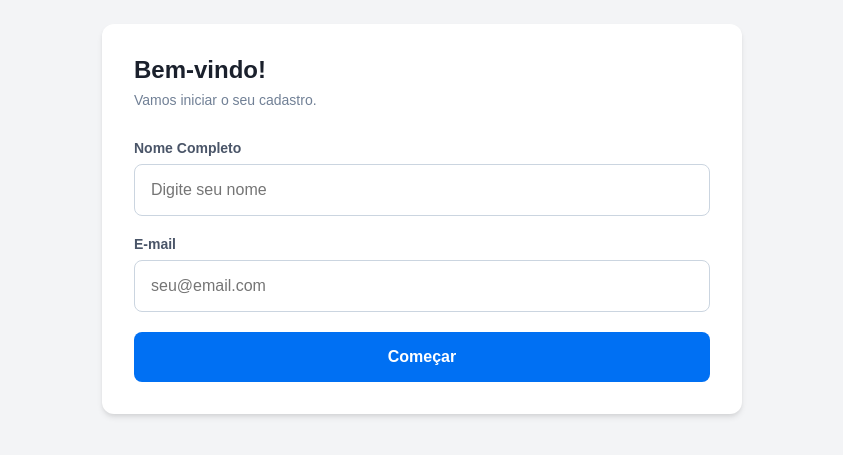
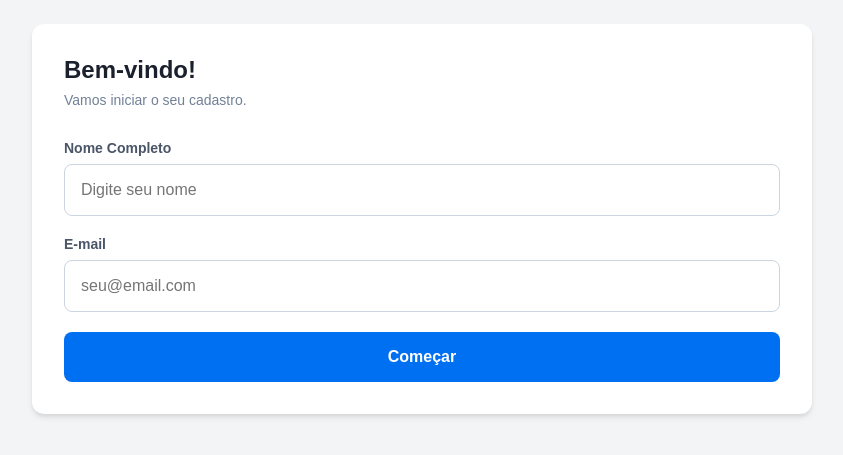
Before and after one commit to rdkthiago/Onboarding-Project-Frontend, a Next.js app: page / in a window 1280 px wide. Shown: the part 181-636 px from the top of the page, without its empty margins (218-1061 px from the left). Built offline with nearby package versions, Linux system fonts and the light colour scheme; no server answers.

Commit message:
fix: fix field wrapping by adjusting container width

```diff
--- a/src/app/page.module.scss
+++ b/src/app/page.module.scss
@@ -3,7 +3,7 @@
   background-color: #ffffff;
   width: 100%;
 
-  max-width: 640px;
+  max-width: 780px;
 
   padding: 2rem;
   border-radius: 12px;
```
